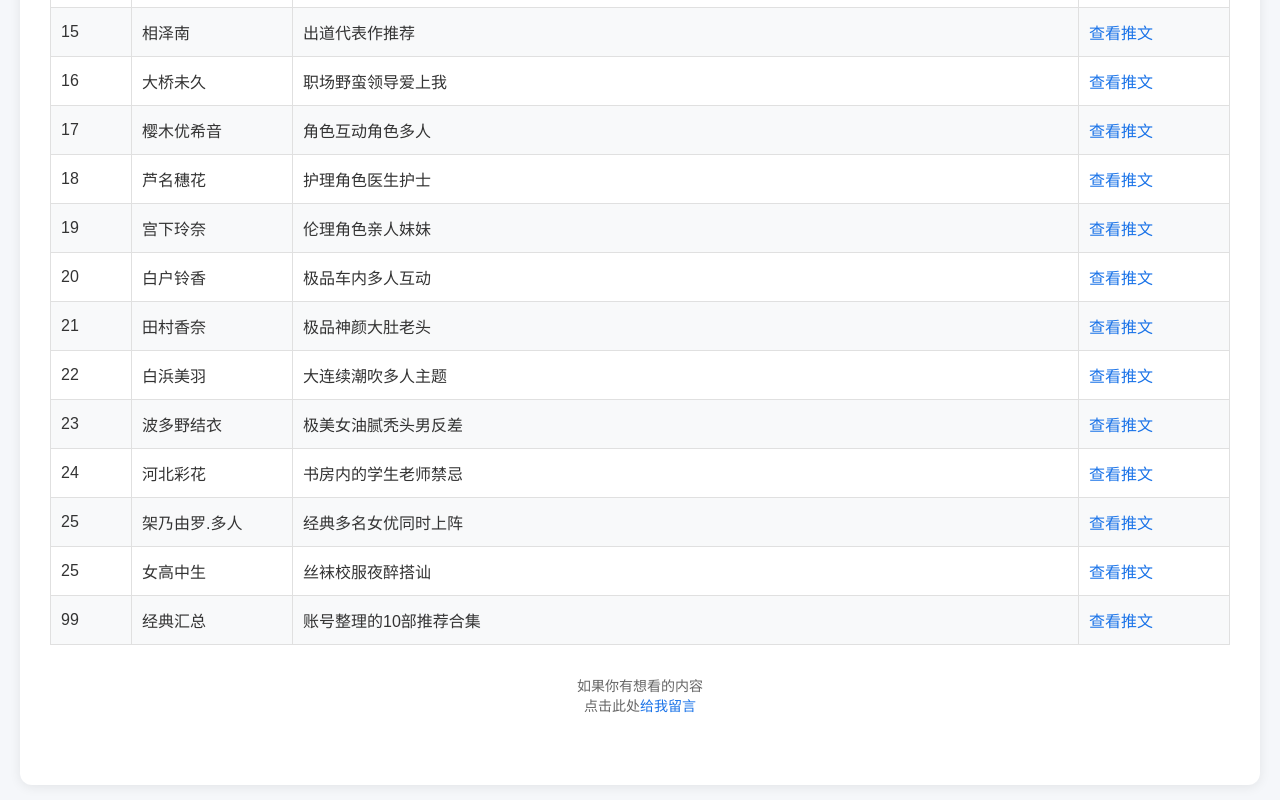
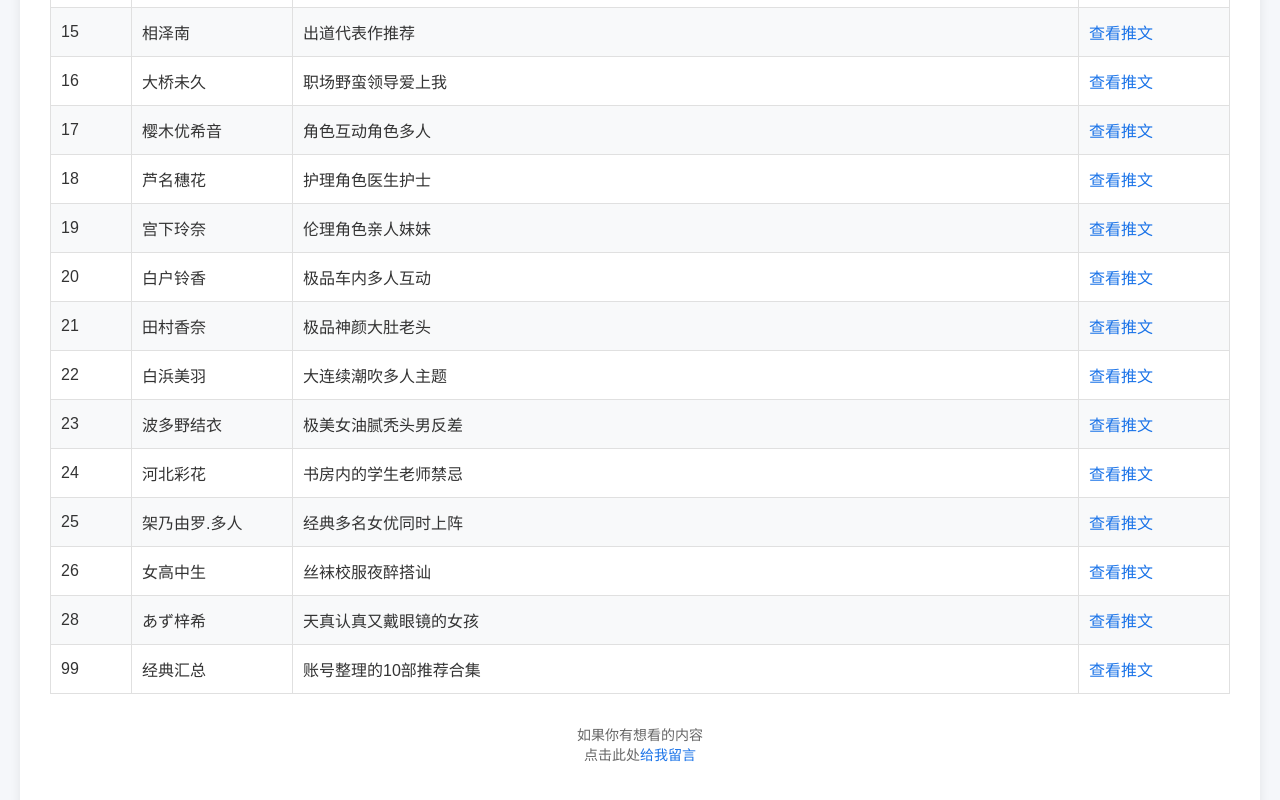
Before and after one commit to andehui/av2026, a plain HTML site: page index.htm in a window 1280 px wide. Shown: the part 924-1724 px from the top of the page. Drawn offline with Linux system fonts and the light colour scheme.

Commit message:
Update index.htm

```diff
--- a/index.htm
+++ b/index.htm
@@ -287,7 +287,7 @@
 
 
  <tr>
-          <td>25</td>
+          <td>26</td>
           <td>女高中生</td>
           <td>丝袜校服夜醉搭讪</td>
           <td><a href="https://x.com/btc1860/status/2123201952364527934" target="_blank">查看推文</a></td>
@@ -295,6 +295,13 @@
 
 
 
+
+ <tr>
+          <td>28</td>
+          <td>あず梓希</td>
+          <td>天真认真又戴眼镜的女孩</td>
+          <td><a href="https://x.com/btc1860/status/2123240392040845603" target="_blank">查看推文</a></td>
+        </tr>
 
 
 
```
